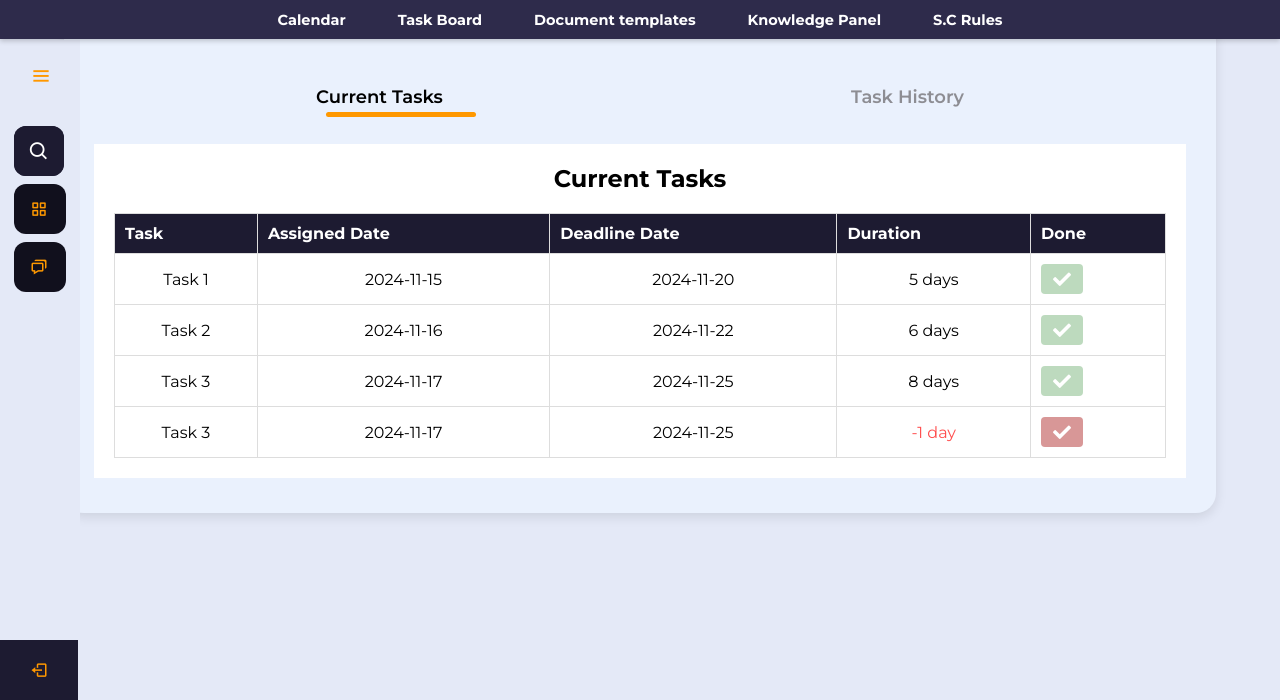
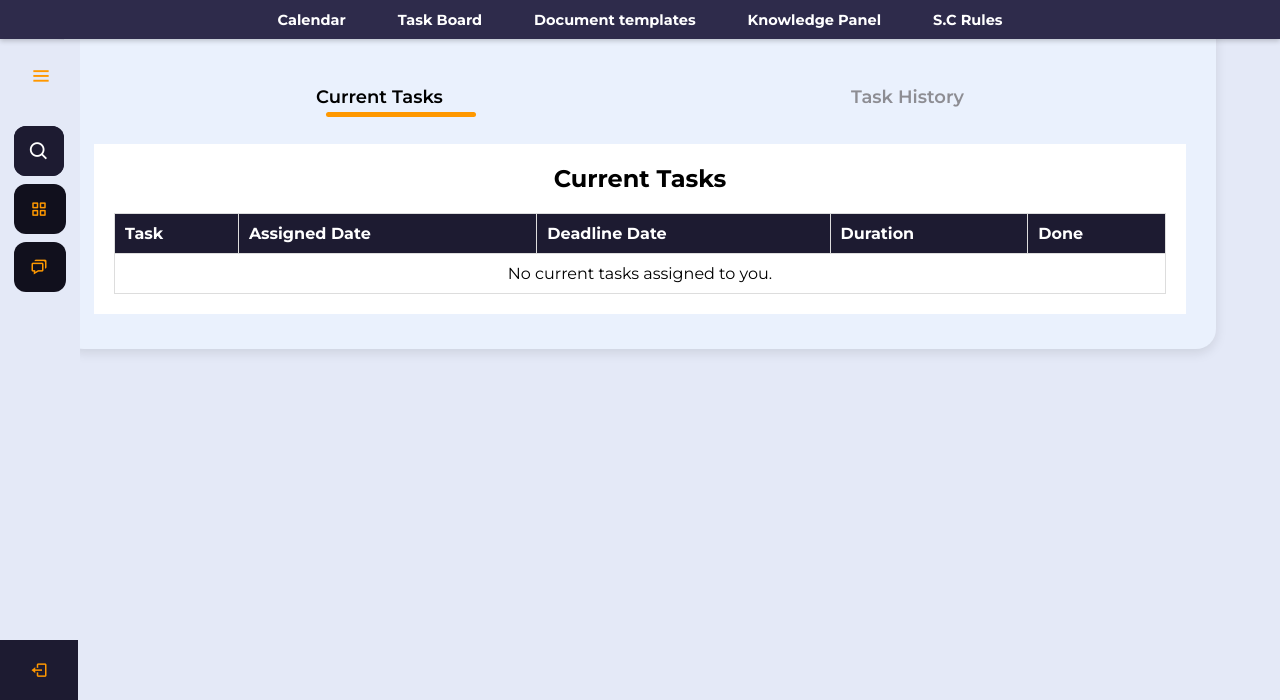
Before and after one commit to nishagii/ThemisProject, a PHP site: page /themisrepo/app/views/juniorCounsel/task.view.php in a window 1280 px wide. Shown: the part 100-800 px from the top of the page. Run offline with PHP 8.4, Linux system fonts and the light colour scheme; some libraries are stand-ins or nearby versions.

Commit message:
retrieving juniors tasks based on user id

```diff
--- a/app/views/juniorCounsel/task.view.php
+++ b/app/views/juniorCounsel/task.view.php
@@ -39,35 +39,41 @@
                             </tr>
                         </thead>
                         <tbody>
-                            <tr>
-                                <td>Task 1</td>
-                                <td>2024-11-15</td>
-                                <td>2024-11-20</td>
-                                <td>5 days</td>
-                                <td><button class="done"><i class="fas fa-check"></i></button></td>
-                            </tr>
-                            <tr>
-                                <td>Task 2</td>
-                                <td>2024-11-16</td>
-                                <td>2024-11-22</td>
-                                <td>6 days</td>
-                                <td><button class="done"><i class="fas fa-check"></i></button></td>
-                            </tr>
-                            <tr>
-                                <td>Task 3</td>
-                                <td>2024-11-17</td>
-                                <td>2024-11-25</td>
-                                <td>8 days</td>
-                                <td><button class="done"><i class="fas fa-check"></i></button></td>
-                            </tr>
-                            <tr>
-                                <td>Task 3</td>
-                                <td>2024-11-17</td>
-                                <td>2024-11-25</td>
-                                <td class="overdue">-1 day</td>
-                                <td><button class="done-overdue"><i class="fas fa-check"></i></button></td>
-                            </tr>
+                            <?php if (!empty($tasks)): ?>
+                                <?php foreach ($tasks as $task): ?>
+                                    <?php
+                                        // Calculate duration
+                                        $assigned = new DateTime($task->assignedDate);
+                                        $deadline = new DateTime($task->deadlineDate);
+                                        $today = new DateTime();
+                                        $interval = $assigned->diff($deadline);
+                                        $days = $interval->days;
+
+                                        // Check if overdue
+                                        $remaining = $today->diff($deadline)->format('%r%a');
+                                        $isOverdue = ($remaining < 0);
+                                    ?>
+                                    <tr>
+                                        <td><?= htmlspecialchars($task->name) ?></td>
+                                        <td><?= htmlspecialchars($task->assignedDate) ?></td>
+                                        <td><?= htmlspecialchars($task->deadlineDate) ?></td>
+                                        <td class="<?= $isOverdue ? 'overdue' : '' ?>">
+                                            <?= $isOverdue ? $remaining . ' day(s)' : $days . ' day(s)' ?>
+                                        </td>
+                                        <td>
+                                            <button class="<?= $isOverdue ? 'done-overdue' : 'done' ?>">
+                                                <i class="fas fa-check"></i>
+                                            </button>
+                                        </td>
+                                    </tr>
+                                <?php endforeach; ?>
+                            <?php else: ?>
+                                <tr>
+                                    <td colspan="5">No current tasks assigned to you.</td>
+                                </tr>
+                            <?php endif; ?>
                         </tbody>
+
                     </table>
                 </div>
 
```
Also changed, not shown: app/controllers/Task.php (+8 -1 lines), app/models/TaskModel.php (+12 -0 lines).
